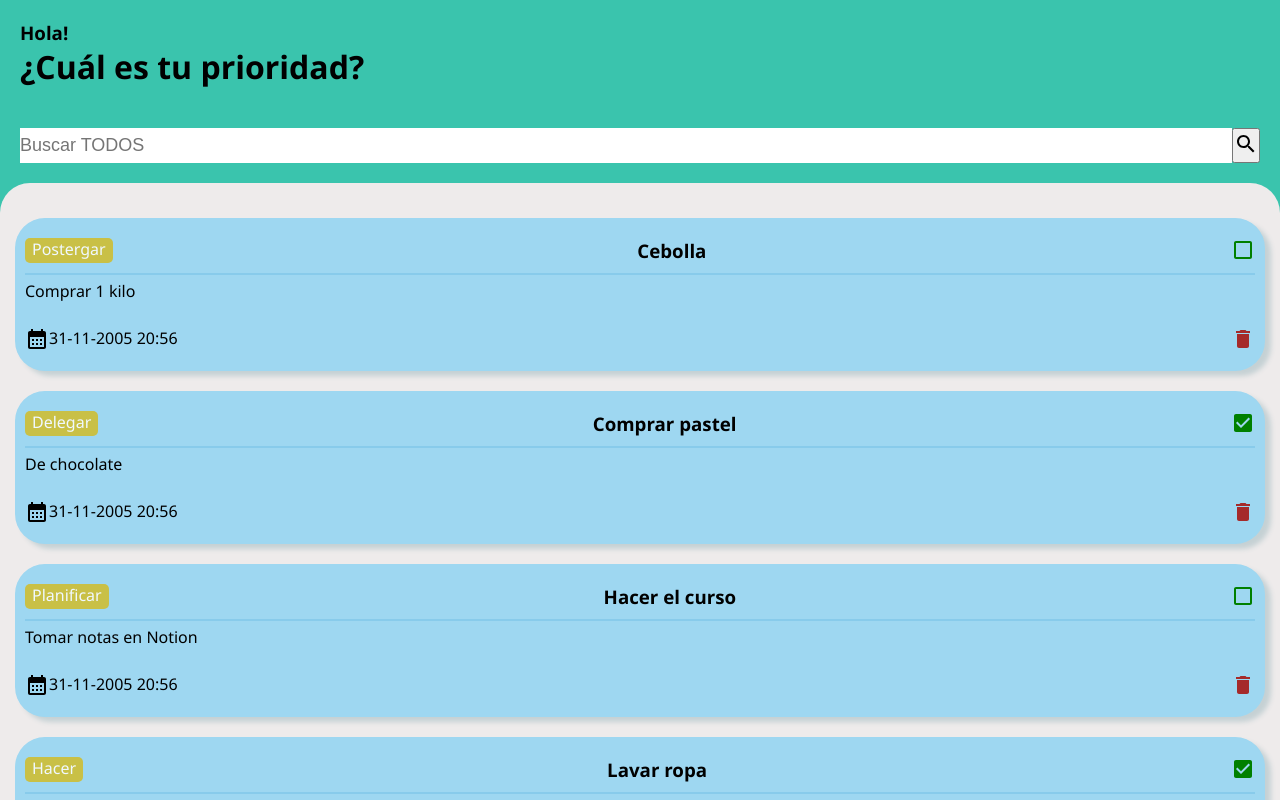
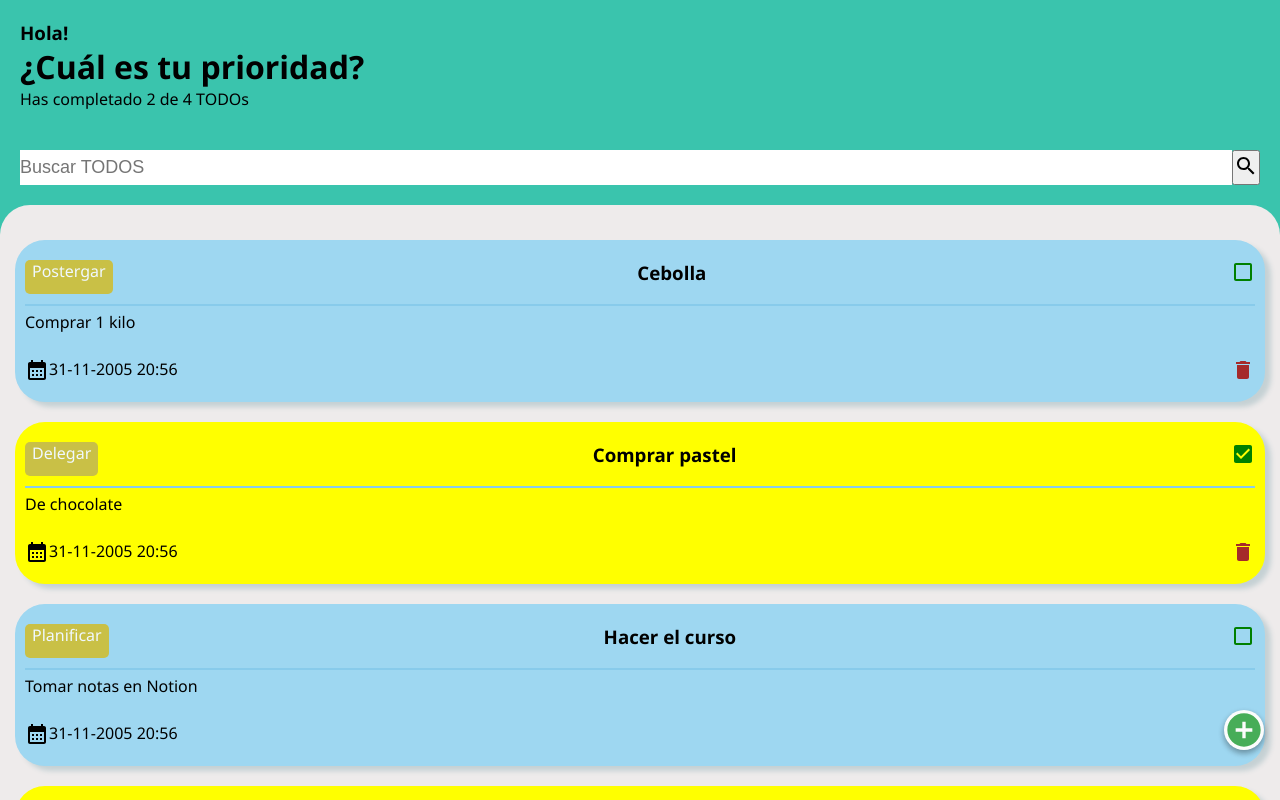
Before and after one commit to sayroback/eisenhower-todos, a React (Create React App) app: page / in a window 1280 px wide. Shown: the top 800 px of the page. Built offline with nearby package versions, Linux system fonts and the light colour scheme.

Commit message:
Barra de busqueda funcional, marcado y desmarcado como complerado

```diff
--- a/src/components/CreateTodoButton.jsx
+++ b/src/components/CreateTodoButton.jsx
@@ -0,0 +1,19 @@
+import React from "react";
+import AddCircleIcon from "@mui/icons-material/AddCircle";
+
+const onClickAdd = (props) => {
+  alert(props);
+};
+
+const CreateTodoButton = () => {
+  return (
+    <>
+      <AddCircleIcon
+        id="buttonCreate-ToDo"
+        onClick={() => onClickAdd("Add button")}
+      />
+    </>
+  );
+};
+
+export default CreateTodoButton;
--- a/src/components/TodoCounter.jsx
+++ b/src/components/TodoCounter.jsx
@@ -1,18 +1,58 @@
 import React from "react";
 // import styled from "styled-components";
-import TodoList from "./TodoList";
+import TodoItem from "./TodoItem";
 import TodoSearch from "./TodoSearch";
 import "../style/TodoCounter.css";
+import CreateTodoButton from "./CreateTodoButton";
+import { TODOS } from "./data/dataTODOs.js";
 
 const TodoCounter = () => {
+  const [searchValue, setSearchValue] = React.useState("");
+  const [todos, setTodos] = React.useState(TODOS);
+  const completedTodos = todos.filter((todo) => !!todo.completed).length;
+  const totalTodos = todos.length;
+  let searchedTodos = [];
+  if (!searchValue.length >= 1) {
+    searchedTodos = todos;
+  } else {
+    searchedTodos = todos.filter((todo) => {
+      const todoText = todo.title.toLowerCase();
+      const searchText = searchValue.toLowerCase();
+      return todoText.includes(searchText);
+    });
+  }
+
+  const completeTodo = (props) => {
+    const todoIndex = todos.findIndex((todo) => todo.title === props);
+    const newTodos = [...todos];
+    newTodos[todoIndex].completed = !newTodos[todoIndex].completed;
+    setTodos(newTodos);
+  };
+
   return (
     <div className="layout-container">
       <div className="welcome">
         <h3>Hola!</h3>
         <h1>¿Cuál es tu prioridad?</h1>
+        <p>
+          Has completado {completedTodos} de {totalTodos} TODOs
+        </p>
       </div>
-      <TodoSearch />
-      <TodoList />
+      <TodoSearch searchValue={searchValue} setSearchValue={setSearchValue} />
+      <div className="container-list">
+        <ul className="list-ToDos">
+          {searchedTodos.map((todo, key) => (
+            <TodoItem
+              key={key}
+              todo={todo}
+              onComplete={() => completeTodo(todo.title)}
+            />
+          ))}
+        </ul>
+      </div>
+      <div className="container-buttonCreate-ToDo">
+        <CreateTodoButton />
+      </div>
       <footer>
         <div> Develop for Sayroback</div>
       </footer>
--- a/src/components/TodoItem.jsx
+++ b/src/components/TodoItem.jsx
@@ -1,17 +1,16 @@
 import React from "react";
-// import PriorityHighIcon from "@mui/icons-material/PriorityHigh";
 import DeleteIcon from "@mui/icons-material/Delete";
 import CalendarMonthIcon from "@mui/icons-material/CalendarMonth";
 import CheckBoxOutlineBlankIcon from "@mui/icons-material/CheckBoxOutlineBlank";
 import CheckBoxIcon from "@mui/icons-material/CheckBox";
 
-const TodoItem = ({ todo }) => {
+const TodoItem = (props) => {
   const dateToDo = (props) => {
     const date = `${props.day}-${props.month}-${props.year} ${props.hour}:${props.minutes}
       `;
     return date;
   };
-  const dates = dateToDo(todo.dueDate);
+  const dates = dateToDo(props.todo.dueDate);
   const checkBox = (props) => {
     if (props) {
       return <CheckBoxIcon className="checkBox-ToDo" />;
@@ -20,21 +19,30 @@ const TodoItem = ({ todo }) => {
 
   return (
     <>
-      <li className="container-ToDo">
+      <li
+        className={`container-ToDo ${
+          props.todo.completed && "todo-check--active"
+        }`}
+      >
         <div className="title-ToDo">
-          <p className="priority-ToDo">{todo.priority}</p>
-          <h3>{todo.title}</h3>
-          {checkBox(todo.completed)}
+          <p className="priority-ToDo">{props.todo.priority}</p>
+          <h3>{props.todo.title}</h3>
+          <div onClick={() => props.onComplete(props.todo)}>
+            {checkBox(props.todo.completed)}
+          </div>
         </div>
         <div>
-          <p>{todo.note}</p>
+          <p>{props.todo.note}</p>
         </div>
         <div className="containerDateDelete-ToDo">
           <div className="date-ToDo">
             <CalendarMonthIcon />
             <p>{dates}</p>
           </div>
-          <DeleteIcon className="buttonDelete-ToDo" />
+          <DeleteIcon
+            // onClick={() => onDelete("Delete ToDo")}
+            className="buttonDelete-ToDo"
+          />
         </div>
       </li>
     </>
--- a/src/components/TodoList.jsx
+++ /dev/null
@@ -1,17 +0,0 @@
-import React from "react";
-import TodoItem from "./TodoItem";
-import { TODOS } from "./data/dataTODOs.js";
-
-const TodoList = () => {
-  return (
-    <div className="container-list">
-      <ul className="list-ToDos">
-        {TODOS.map((todo, key) => (
-          <TodoItem key={key} todo={todo} />
-        ))}
-      </ul>
-    </div>
-  );
-};
-
-export default TodoList;
--- a/src/components/TodoSearch.jsx
+++ b/src/components/TodoSearch.jsx
@@ -1,10 +1,21 @@
 import React from "react";
 import SearchIcon from "@mui/icons-material/Search";
 
-const TodoSearch = () => {
+const TodoSearch = ({ searchValue, setSearchValue }) => {
+  const onChangeValueSearch = (event) => {
+    console.log(event.target.value);
+    setSearchValue(event.target.value);
+  };
+
   return (
     <div className="container-search-ToDo">
-      <input className="search-ToDo" type="text" placeholder="Buscar TODOS" />
+      <input
+        onChange={onChangeValueSearch}
+        className="search-ToDo"
+        type="text"
+        value={searchValue}
+        placeholder="Buscar TODOS"
+      />
       <button>
         <SearchIcon />
       </button>
--- a/src/style/TodoCounter.css
+++ b/src/style/TodoCounter.css
@@ -83,6 +83,35 @@
 .buttonDelete-ToDo {
   color: brown;
 }
+
+.container-buttonCreate-ToDo {
+  width: 40px;
+  height: 40px;
+  position: fixed;
+  right: 0px;
+  bottom: 0px;
+}
+#buttonCreate-ToDo {
+  width: 40px;
+  height: 40px;
+  border-radius: 100%;
+  background: #fcfcfc;
+  right: 0;
+  bottom: 50px;
+  position: absolute;
+  margin-right: 16px;
+  border: none;
+  outline: none;
+  color: rgb(71, 173, 88);
+  font-size: 36px;
+  box-shadow: 0 3px 6px rgba(0, 0, 0, 0.16), 0 3px 6px rgba(0, 0, 0, 0.23);
+  transition: 0.3s;
+}
+
 footer {
   margin-top: 50px;
 }
+
+.todo-check--active {
+  background-color: yellow;
+}
```
